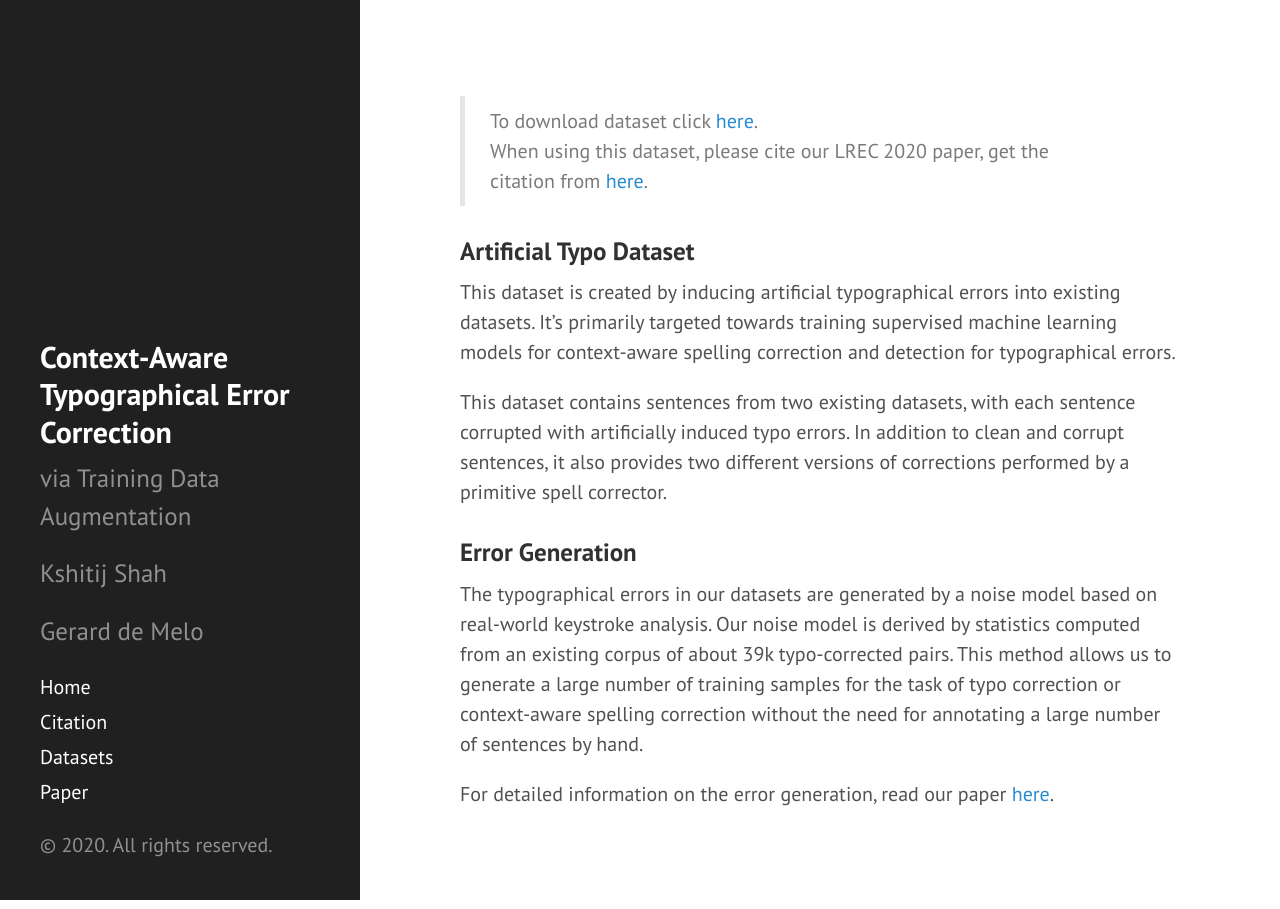
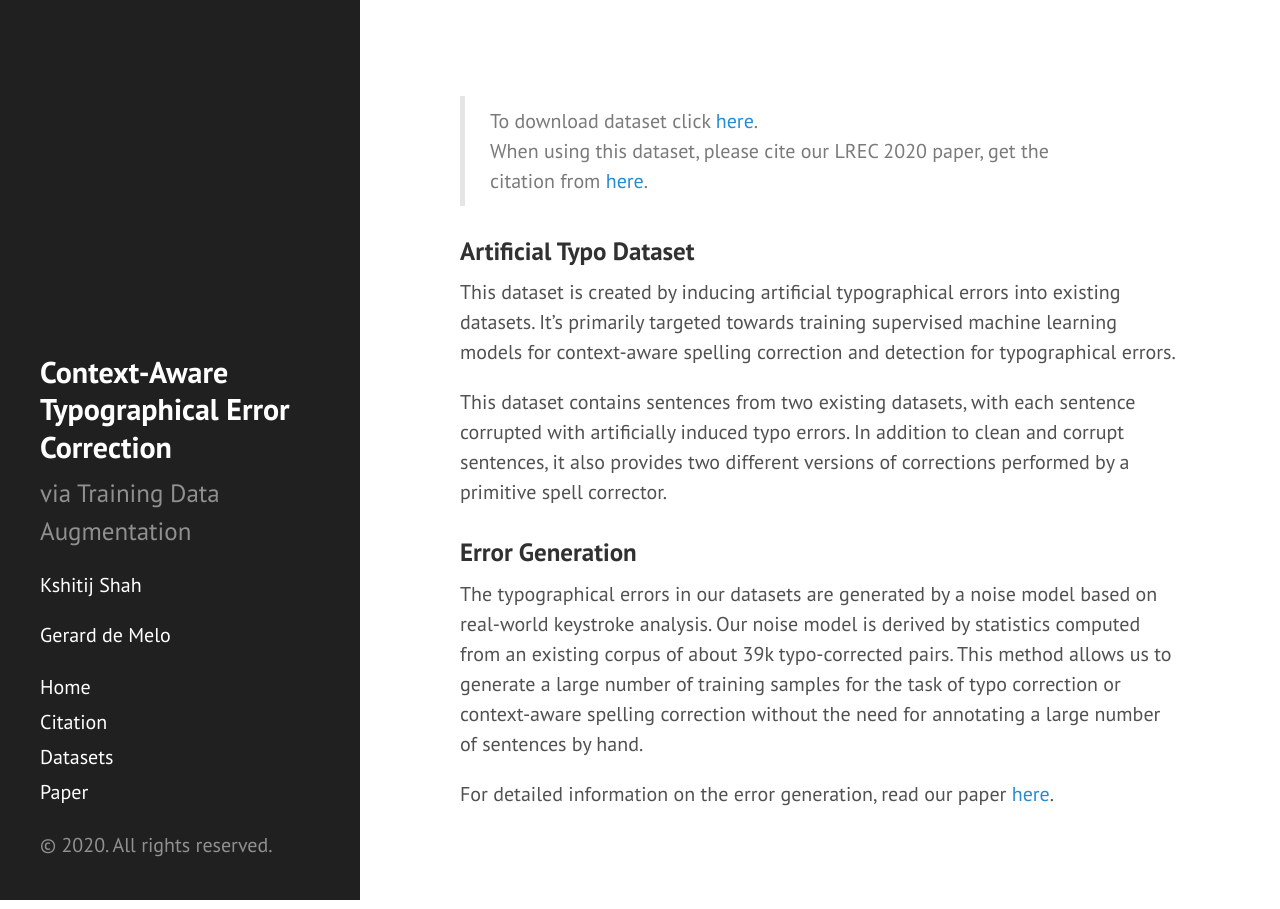
Before and after one commit to xitizzz/typo, a Jekyll site: the page built from index.md, in a window 1280 px wide. Built offline with Jekyll 4.4.1, drawn with Linux system fonts in a browser that asks for light colours.

Commit message:
Update sidebar.html

```diff
--- a/_includes/sidebar.html
+++ b/_includes/sidebar.html
@@ -7,8 +7,8 @@
         </a>
       </h2>
       <p class="lead">{{ site.description }}</p>
-      <p class="lead" href="https://kshitijshah.net/">Kshitij Shah</p>
-      <p class="lead" href="http://gerard.demelo.org/">Gerard de Melo</p>
+      <p><a href="https://kshitijshah.net/">Kshitij Shah</a></p>
+      <p><a href="http://gerard.demelo.org/">Gerard de Melo</a></p>
     </div>
 
     <nav class="sidebar-nav">
```
